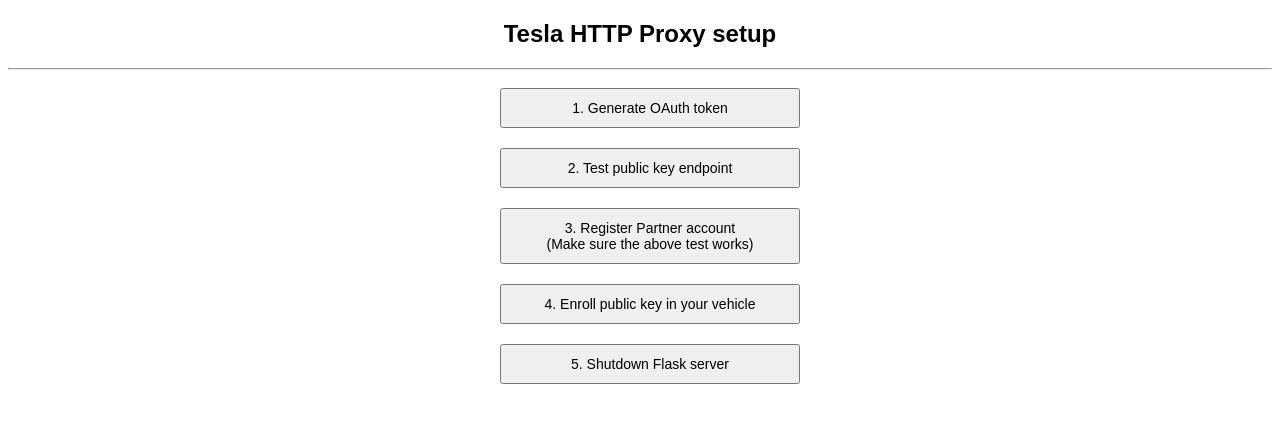
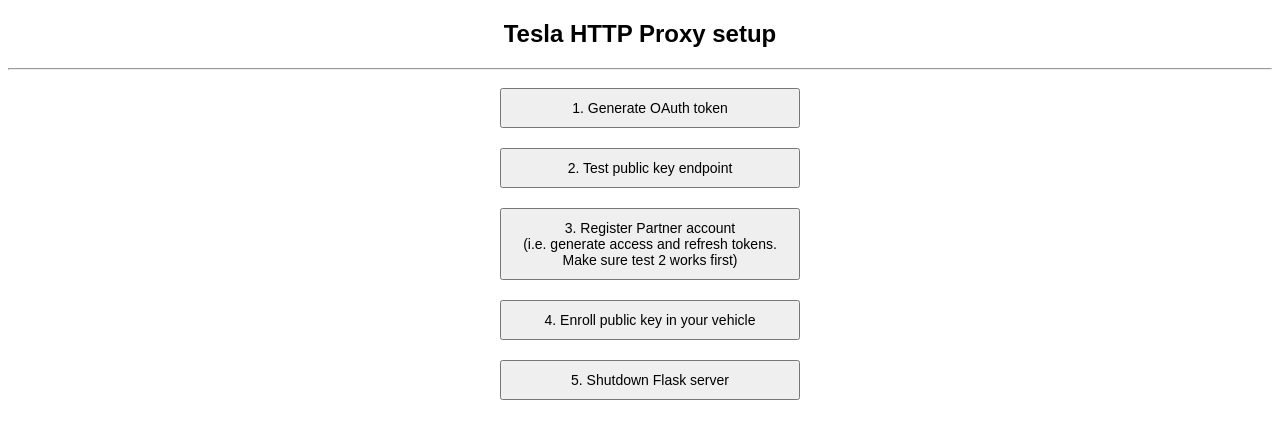
Before and after one commit to iainbullock/tesla-http-proxy-docker, a Flask app: page / in a window 1280 px wide. Shown: the top 439 px of the page. Run offline with Flask 3, Linux system fonts and the light colour scheme; parts of the project's set-up code (start-up, migrations or seed data) failed here and were passed over.

Commit message:
Update index.html

```diff
--- a/tesla_http_proxy/app/templates/index.html
+++ b/tesla_http_proxy/app/templates/index.html
@@ -36,7 +36,7 @@
     </div>
     <div class="content">
         <a href="generate-partner-account"><button type="button">3. Register Partner account<br />
-                (Make sure the above test works)</button></a>
+                (i.e. generate access and refresh tokens. Make sure test 2 works first)</button></a>
     </div>
     <div class="content">
         <a href="https://tesla.com/_ak/{{domain}}" target="_blank"><button type="button">4. Enroll public key in your
```
